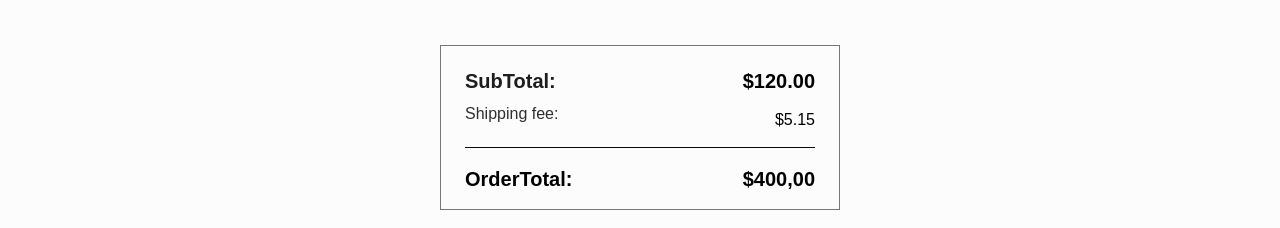
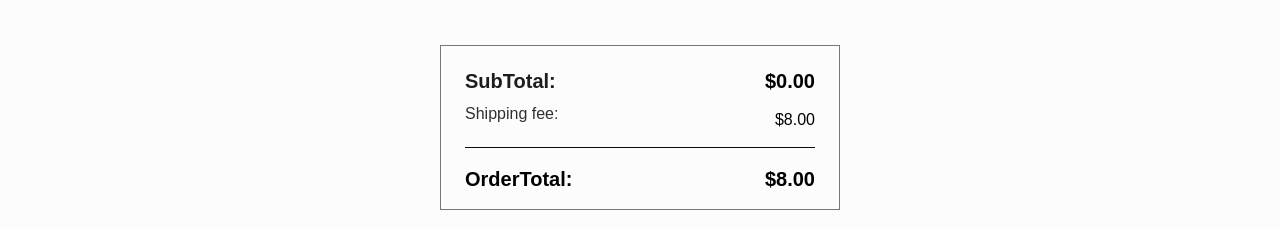
Before and after one commit to sasanedicbn/Home-Heaven-e-commerce, a React (Vite) app: page /cart in a window 1280 px wide. Shown: the part 388-616 px from the top of the page. Built offline with nearby package versions, Linux system fonts and the light colour scheme.

Commit message:
Working on carttotal component

```diff
--- a/src/pages/CartTotal.tsx
+++ b/src/pages/CartTotal.tsx
@@ -1,17 +1,29 @@
+import { useSelector } from "react-redux";
+
 const CartTotal = () => {
+    const products = useSelector(state => state.cart.cart)
+
+    const subTotal = products.reduce((total, product) => {
+        return total + (product.price * product.quantity)
+    }, 0)
+
+    const shippingFee = 800;
+    const orderTotal = subTotal + shippingFee
+
+    console.log('carttotalKOMPONENT',subTotal)
     return(
         <div className="cart-total">
             <div>
               <p className="cart-total-subtotal">SubTotal: </p>
-              <span>$120.00</span>
+              <span>${(subTotal/100).toFixed(2)}</span>
             </div>
             <div>
               <p className="cart-total-fee">Shipping fee: </p>
-              <span>$5.15</span>
+              <span>${(shippingFee /100).toFixed(2)}</span>
             </div>
             <div>
               <p className="orderTotal">OrderTotal: </p>
-              <span>$400,00</span>
+              <span>${(orderTotal / 100).toFixed(2)}</span>
             </div>
         </div>
     )
```
